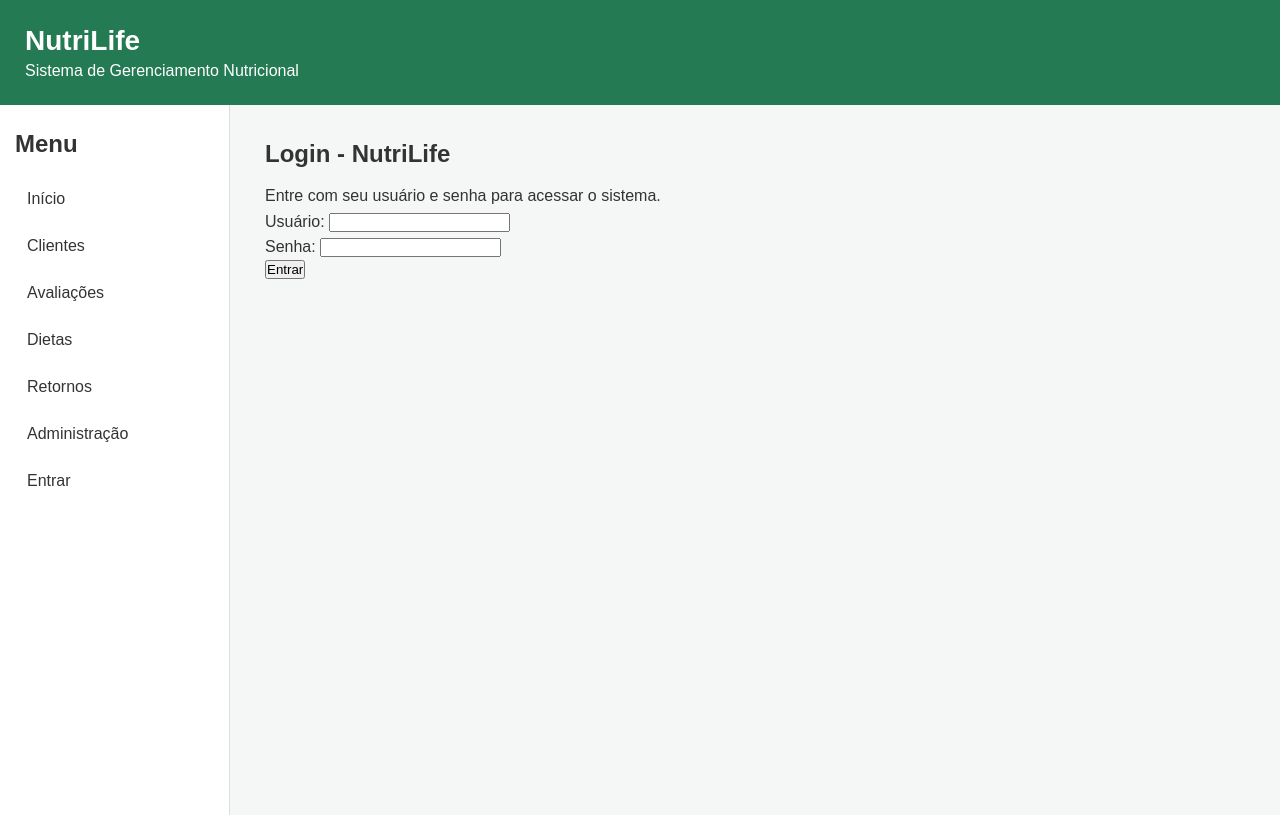
After one commit to Organizacao-TEL/NutriLife, a Django app: page /login/ in a window 1280 px wide. The commit adds this page. Run offline with Django 5.2, Linux system fonts and the light colour scheme.

Commit message:
Implementa sistema de login

```diff
--- a/core/templates/core/base.html
+++ b/core/templates/core/base.html
@@ -1,4 +1,3 @@
-
 {% load static %}
 <!DOCTYPE html>
 <html lang="pt-br">
@@ -26,6 +25,13 @@
             <a href="{% url 'dietas' %}">Dietas</a>
             <a href="{% url 'retornos' %}">Retornos</a>
             <a href="/admin/">Administração</a>
+
+            {% if user.is_authenticated %}
+                <a href="{% url 'logout' %}">Sair</a>
+            {% else %}
+                <a href="{% url 'login' %}">Entrar</a>
+            {% endif %}
+
         </aside>
 
         <main class="conteudo">
--- /dev/null
+++ b/core/templates/core/login.html
@@ -0,0 +1,29 @@
+{% extends 'core/base.html' %}
+
+{% block conteudo %}
+
+<h2>Login - NutriLife</h2>
+
+<p>Entre com seu usuário e senha para acessar o sistema.</p>
+
+{% if erro %}
+    <p style="color: red;">{{ erro }}</p>
+{% endif %}
+
+<form method="POST">
+    {% csrf_token %}
+
+    <p>
+        <label>Usuário:</label>
+        <input type="text" name="username" required>
+    </p>
+
+    <p>
+        <label>Senha:</label>
+        <input type="password" name="password" required>
+    </p>
+
+    <button type="submit">Entrar</button>
+</form>
+
+{% endblock %}
--- a/core/urls.py
+++ b/core/urls.py
@@ -3,6 +3,9 @@ from . import views
 
 urlpatterns = [
     path('', views.inicio, name='inicio'),
+
+    path('login/', views.login_usuario, name='login'),
+    path('logout/', views.logout_usuario, name='logout'),
 
     path('clientes/', views.clientes, name='clientes'),
     path('clientes/cadastrar/', views.cadastrar_cliente, name='cadastrar_cliente'),
--- a/core/views.py
+++ b/core/views.py
@@ -1,11 +1,44 @@
 from django.shortcuts import render, redirect
+from django.contrib.auth import authenticate, login, logout
+from django.contrib.auth.decorators import login_required
+
 from .models import Cliente, Avaliacao, Dieta, Retorno
 from .forms import ClienteForm, AvaliacaoForm, DietaForm, RetornoForm
 
+
+def login_usuario(request):
+    if request.method == 'POST':
+        username = request.POST.get('username')
+        password = request.POST.get('password')
+
+        usuario = authenticate(
+            request,
+            username=username,
+            password=password
+        )
+
+        if usuario is not None:
+            login(request, usuario)
+            return redirect('inicio')
+
+        return render(request, 'core/login.html', {
+            'erro': 'Usuário ou senha incorretos.'
+        })
+
+    return render(request, 'core/login.html')
+
+
+def logout_usuario(request):
+    logout(request)
+    return redirect('login')
+
+
+@login_required(login_url='login')
 def inicio(request):
     return render(request, 'core/inicio.html')
 
 
+@login_required(login_url='login')
 def clientes(request):
     busca = request.GET.get('busca')
 
@@ -19,6 +52,7 @@ def clientes(request):
     })
 
 
+@login_required(login_url='login')
 def cadastrar_cliente(request):
     if request.method == 'POST':
         form = ClienteForm(request.POST)
@@ -29,10 +63,10 @@ def cadastrar_cliente(request):
     else:
         form = ClienteForm()
 
-    return render(request, 'core/form_cliente.html', {
-        'form': form
-    })
+    return render(request, 'core/form_cliente.html', {'form': form})
 
+
+@login_required(login_url='login')
 def editar_cliente(request, id):
     cliente = Cliente.objects.get(id=id)
 
@@ -45,10 +79,21 @@ def editar_cliente(request, id):
     else:
         form = ClienteForm(instance=cliente)
 
-    return render(request, 'core/form_cliente.html', {
-        'form': form
-    })
+    return render(request, 'core/form_cliente.html', {'form': form})
 
+
+@login_required(login_url='login')
+def excluir_cliente(request, id):
+    cliente = Cliente.objects.get(id=id)
+
+    if request.method == 'POST':
+        cliente.delete()
+        return redirect('clientes')
+
+    return render(request, 'core/excluir_cliente.html', {'cliente': cliente})
+
+
+@login_required(login_url='login')
 def avaliacoes(request):
     lista_avaliacoes = Avaliacao.objects.all()
 
@@ -56,24 +101,8 @@ def avaliacoes(request):
         'avaliacoes': lista_avaliacoes
     })
 
-def dietas(request):
-    return render(request, 'core/dietas.html')
 
-
-def retornos(request):
-    return render(request, 'core/retornos.html')
-
-def excluir_cliente(request, id):
-    cliente = Cliente.objects.get(id=id)
-
-    if request.method == 'POST':
-        cliente.delete()
-        return redirect('clientes')
-
-    return render(request, 'core/excluir_cliente.html', {
-        'cliente': cliente
-    })
-
+@login_required(login_url='login')
 def cadastrar_avaliacao(request):
     if request.method == 'POST':
         form = AvaliacaoForm(request.POST)
@@ -84,10 +113,10 @@ def cadastrar_avaliacao(request):
     else:
         form = AvaliacaoForm()
 
-    return render(request, 'core/form_avaliacao.html', {
-        'form': form
-    })
+    return render(request, 'core/form_avaliacao.html', {'form': form})
 
+
+@login_required(login_url='login')
 def editar_avaliacao(request, id):
     avaliacao = Avaliacao.objects.get(id=id)
 
@@ -100,10 +129,10 @@ def editar_avaliacao(request, id):
     else:
         form = AvaliacaoForm(instance=avaliacao)
 
-    return render(request, 'core/form_avaliacao.html', {
-        'form': form
-    })
+    return render(request, 'core/form_avaliacao.html', {'form': form})
 
+
+@login_required(login_url='login')
 def excluir_avaliacao(request, id):
     avaliacao = Avaliacao.objects.get(id=id)
 
@@ -114,14 +143,22 @@ def excluir_avaliacao(request, id):
     return render(request, 'core/excluir_avaliacao.html', {
         'avaliacao': avaliacao
     })
+
+
+@login_required(login_url='login')
 def dietas(request):
     lista_dietas = Dieta.objects.all()
-    return render(request, 'core/dietas.html', {'dietas': lista_dietas})
+
+    return render(request, 'core/dietas.html', {
+        'dietas': lista_dietas
+    })
 
 
+@login_required(login_url='login')
 def cadastrar_dieta(request):
     if request.method == 'POST':
         form = DietaForm(request.POST)
+
         if form.is_valid():
             form.save()
             return redirect('dietas')
@@ -131,11 +168,13 @@ def cadastrar_dieta(request):
     return render(request, 'core/form_dieta.html', {'form': form})
 
 
+@login_required(login_url='login')
 def editar_dieta(request, id):
     dieta = Dieta.objects.get(id=id)
 
     if request.method == 'POST':
         form = DietaForm(request.POST, instance=dieta)
+
         if form.is_valid():
             form.save()
             return redirect('dietas')
@@ -145,6 +184,7 @@ def editar_dieta(request, id):
     return render(request, 'core/form_dieta.html', {'form': form})
 
 
+@login_required(login_url='login')
 def excluir_dieta(request, id):
     dieta = Dieta.objects.get(id=id)
 
@@ -153,6 +193,61 @@ def excluir_dieta(request, id):
         return redirect('dietas')
 
     return render(request, 'core/excluir_dieta.html', {'dieta': dieta})
+
+
+@login_required(login_url='login')
+def retornos(request):
+    lista_retornos = Retorno.objects.all()
+
+    return render(request, 'core/retornos.html', {
+        'retornos': lista_retornos
+    })
+
+
+@login_required(login_url='login')
+def cadastrar_retorno(request):
+    if request.method == 'POST':
+        form = RetornoForm(request.POST)
+
+        if form.is_valid():
+            form.save()
+            return redirect('retornos')
+    else:
+        form = RetornoForm()
+
+    return render(request, 'core/form_retorno.html', {'form': form})
+
+
+@login_required(login_url='login')
+def editar_retorno(request, id):
+    retorno = Retorno.objects.get(id=id)
+
+    if request.method == 'POST':
+        form = RetornoForm(request.POST, instance=retorno)
+
+        if form.is_valid():
+            form.save()
+            return redirect('retornos')
+    else:
+        form = RetornoForm(instance=retorno)
+
+    return render(request, 'core/form_retorno.html', {'form': form})
+
+
+@login_required(login_url='login')
+def excluir_retorno(request, id):
+    retorno = Retorno.objects.get(id=id)
+
+    if request.method == 'POST':
+        retorno.delete()
+        return redirect('retornos')
+
+    return render(request, 'core/excluir_retorno.html', {
+        'retorno': retorno
+    })
+
+
+@login_required(login_url='login')
 def historico_cliente(request, id):
     cliente = Cliente.objects.get(id=id)
 
@@ -166,42 +261,3 @@ def historico_cliente(request, id):
         'dietas': dietas,
         'retornos': retornos
     })
-def retornos(request):
-    lista_retornos = Retorno.objects.all()
-    return render(request, 'core/retornos.html', {'retornos': lista_retornos})
-
-
-def cadastrar_retorno(request):
-    if request.method == 'POST':
-        form = RetornoForm(request.POST)
-        if form.is_valid():
-            form.save()
-            return redirect('retornos')
-    else:
-        form = RetornoForm()
-
-    return render(request, 'core/form_retorno.html', {'form': form})
-
-
-def editar_retorno(request, id):
-    retorno = Retorno.objects.get(id=id)
-
-    if request.method == 'POST':
-        form = RetornoForm(request.POST, instance=retorno)
-        if form.is_valid():
-            form.save()
-            return redirect('retornos')
-    else:
-        form = RetornoForm(instance=retorno)
-
-    return render(request, 'core/form_retorno.html', {'form': form})
-
-
-def excluir_retorno(request, id):
-    retorno = Retorno.objects.get(id=id)
-
-    if request.method == 'POST':
-        retorno.delete()
-        return redirect('retornos')
-
-    return render(request, 'core/excluir_retorno.html', {'retorno': retorno})
--- a/nutrilife/settings.py
+++ b/nutrilife/settings.py
@@ -126,3 +126,4 @@ MAILERS = {
         'BACKEND': 'django.core.mail.backends.console.EmailBackend',
     },
 }
+DEFAULT_AUTO_FIELD = 'django.db.models.BigAutoField'
```
